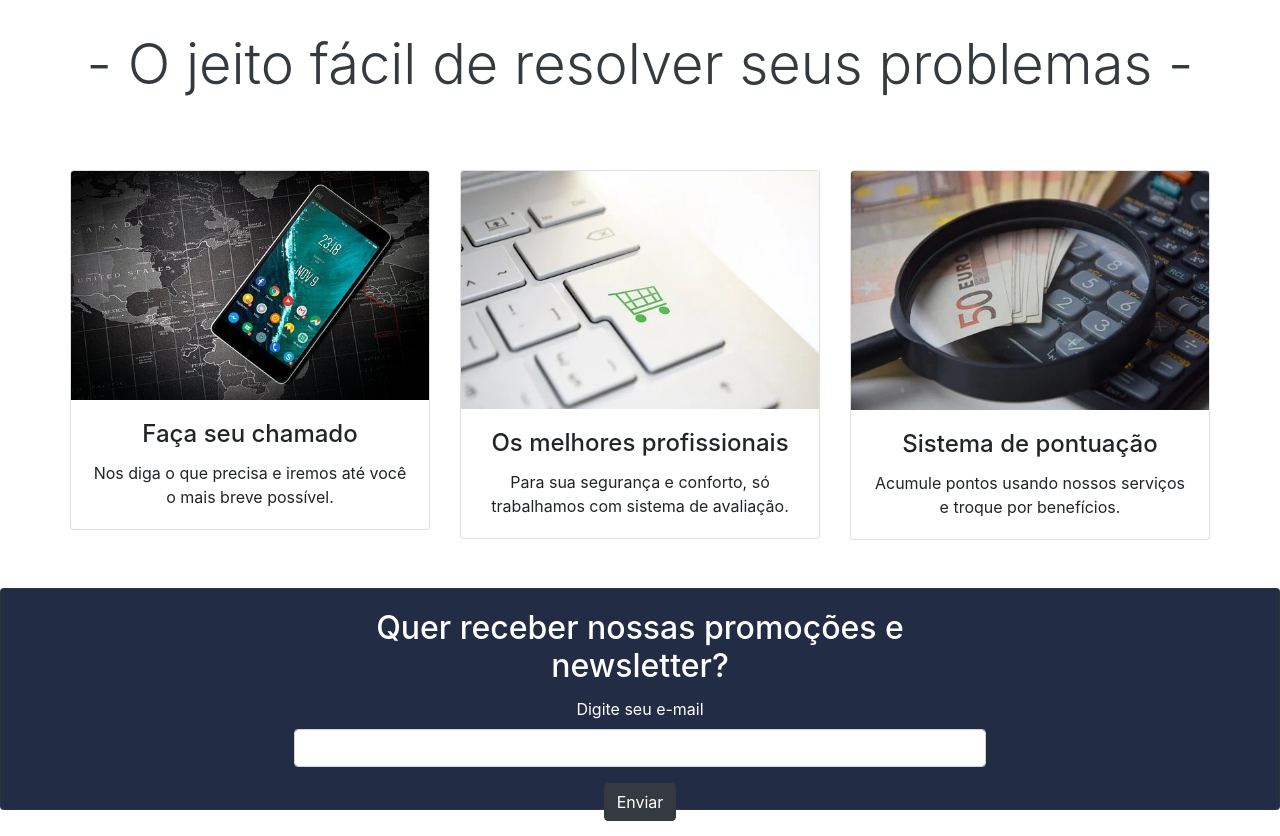
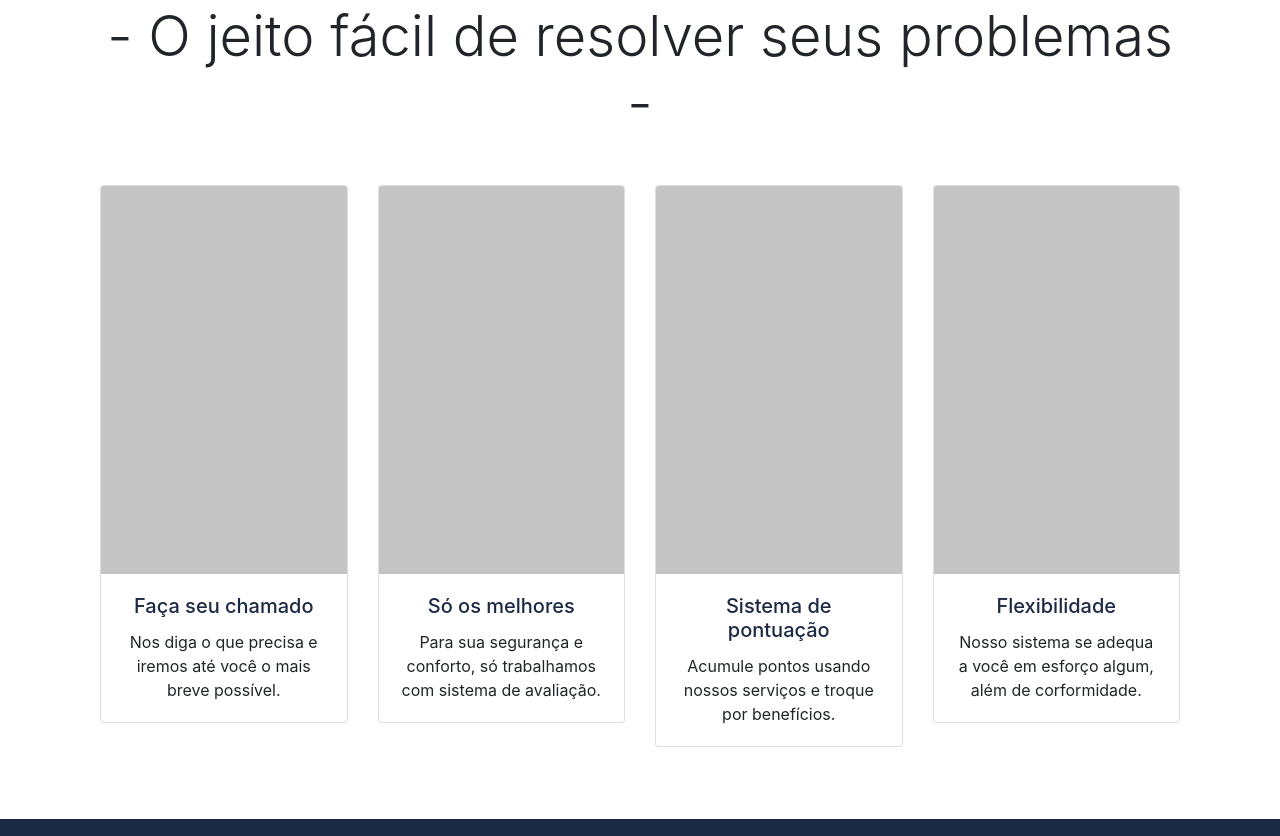
Before and after one commit to bruno-slobo/Site, a website: page OwnOffice.html in a window 1280 px wide. Shown: the part 2944-3780 px from the top of the page. Drawn offline with nearby package versions, Linux system fonts and the light colour scheme.

Commit message:
27-10-2020 22:34
Footer

```diff
--- a/OwnOffice.html
+++ b/OwnOffice.html
@@ -259,68 +259,76 @@
       <!-- Fim Contratação : Parallax -->
 
     <!-- Card -->
-      <div class="container">
-        <div class="row">
-          <div class="col-12 text-center my-4">
-          <h1 class="display-4 my-1 mb-5 text-dark">  - O jeito fácil de resolver seus problemas - </h1>
+    <div class="container pb-4">
+      <div class="col-12 md-4">
+        <h3 class="display-4 text-center">- O jeito fácil de resolver seus problemas -</h3>
       </div>
-          <div class="row justify-content-sm-center">
-            <div class="col-sm-6 col-md-4 ">
-                <div class="card mb-5">
-                    <img class="card-img-top" src="imgs/App.webp">
+
+      <div class="container mt-5 my-5 text-center">
+        <div class="row justify-content-sm-center text-center">
+
+            <div class="col-mb-2 col-md-3">
+              <div class="card border-navy">
+                <img src="imgs/Time/TamFT.jpg" class="card-img-top" alt="01">
                 <div class="card-body">
-                      <h4 class="card-title"> Faça seu chamado </h4>
+                  <h5 class="card-title text-O"> Faça seu chamado </h5>
                   <p class="card-text"> Nos diga o que precisa e iremos até você o mais breve possível. </p>
                 </div>
               </div>
             </div>
 
-            <div class="col-sm-6 col-md-4">
-                <div class="card mb-5">
-                    <img class="card-img-top" src="imgs/Compras.webp">
+            <div class="col-mb-2 col-md-3">
+              <div class="card">
+                <img src="imgs/Time/TamFT.jpg" class="card-img-top" alt="02">
                 <div class="card-body">
-                    <h4 class="card-title">Os melhores profissionais</h4>
-                    <p class="card-text"> Para sua segurança e conforto, só trabalhamos com sistema de avaliação.  </p>
+                  <h5 class="card-title text-O"> Só os melhores </h5>
+                  <p class="card-text"> Para sua segurança e conforto, só trabalhamos com sistema de avaliação. </p>
                 </div>
               </div>
             </div>
 
-            <div class="col-sm-6 col-md-4">
-                <div class="card mb-5">
-                    <img class="card-img-top" src="imgs/Trabalho.webp">
+            <div class="col-mb-2 col-md-3">
+              <div class="card">
+                <img src="imgs/Time/TamFT.jpg" class="card-img-top" alt="03">
                 <div class="card-body">
-                      <h4 class="card-title"> Sistema de pontuação </h4>
-                      <p class="card-text"> Acumule pontos usando nossos serviços e troque por benefícios.  </p>
+                  <h5 class="card-title text-O"> Sistema de pontuação </h5>
+                  <p class="card-text"> Acumule pontos usando nossos serviços e troque por benefícios. </p>
                 </div>
               </div>
             </div>
+
+            <div class="col-mb-2 col-md-3">
+              <div class="card">
+                <img src="imgs/Time/TamFT.jpg" class="card-img-top" alt="04">
+                <div class="card-body">
+                  <h5 class="card-title text-O"> Flexibilidade </h5>
+                  <p class="card-text"> Nosso sistema se adequa a você em esforço algum, além de corformidade. </p>
+                </div>
+              </div>
+            </div>
+
         </div>
       </div>
     </div>
     <!-- Fim Card -->
 
+  <!-- Footer -->
+  <footer class="pt-5 pb-4 text-light" style="background-color:  #1C2945;">
+    <div class="container text-center text-md-left">
+      <div class="row text-center text-md-left">
+
         <!-- CardPromoNews -->
-    <div class="card bg-dark text-white" align="center">
-      <img src="imgs/fundocard.png" height="220px" class="card-img" alt="...">
-      <div class="card-img-overlay">
-        <div class="col-7">
+        <div class="col-lg-12 text-center my-4 pb-5">
           <h2 class="card-title" >Quer receber nossas promoções e newsletter?</h2>
           <form>
             <div class="form-group">
-            <label for="exampleInputEmail1">Digite seu e-mail</label>
-            <input type="email" class="form-control" id="exampleInputEmail1" aria-describedby="emailHelp">
+              <p> <label for="exampleInputEmail1">Digite seu e-mail</label> </p>
+              <input type="email" class="form-control" id="new" aria-describedby="emailHelp">
             </div>
-          <button type="submit" class="btn btn-dark">Enviar</button>
+            <button type="submit" class="btn-1" id="btn-footer">Enviar</button>
           </form>
         </div>
-      </div>
-    </div>
         <!-- Fim CardPromoNews -->
-
-  <!-- Footer -->
-  <footer class="pt-5 pb-4 text-light mt-5" style="background-color:  #1C2945;">
-    <div class="container text-center text-md-left">
-      <div class="row text-center text-md-left">
 
         <div class="col-md-2 col-lg-2 col-xl-2 mx-auto mt-3">
           <h5 class="text-light mb-4 about-title"> Navege </h5>
@@ -383,8 +391,8 @@
           </div>
         </div>
       </div>
+
     </div>
-
   </footer>
   <!-- Fim Footer -->
 
```
Lines whose indentation alone changed are shown as unchanged.
